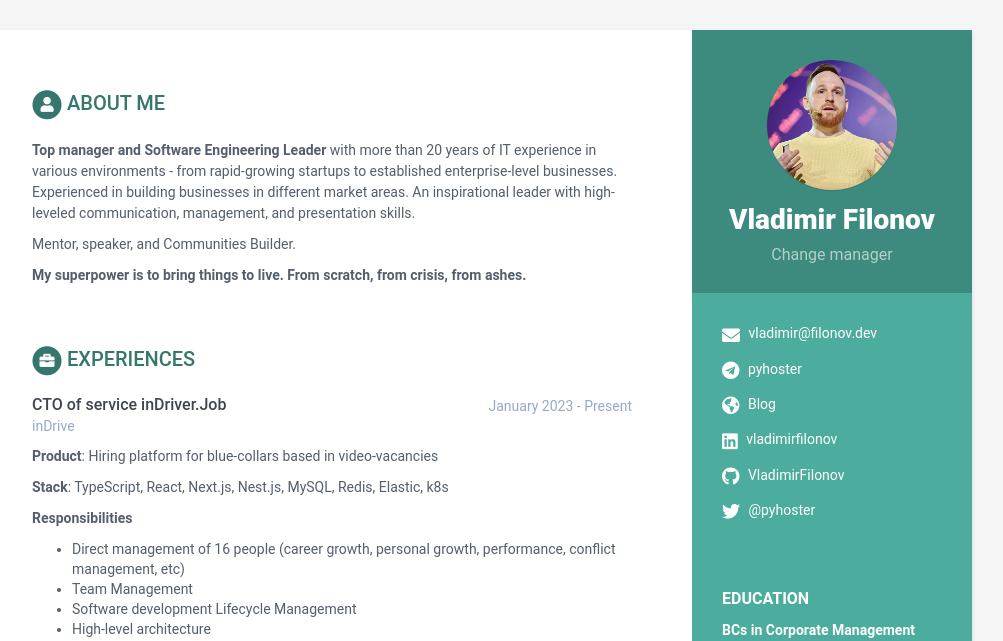
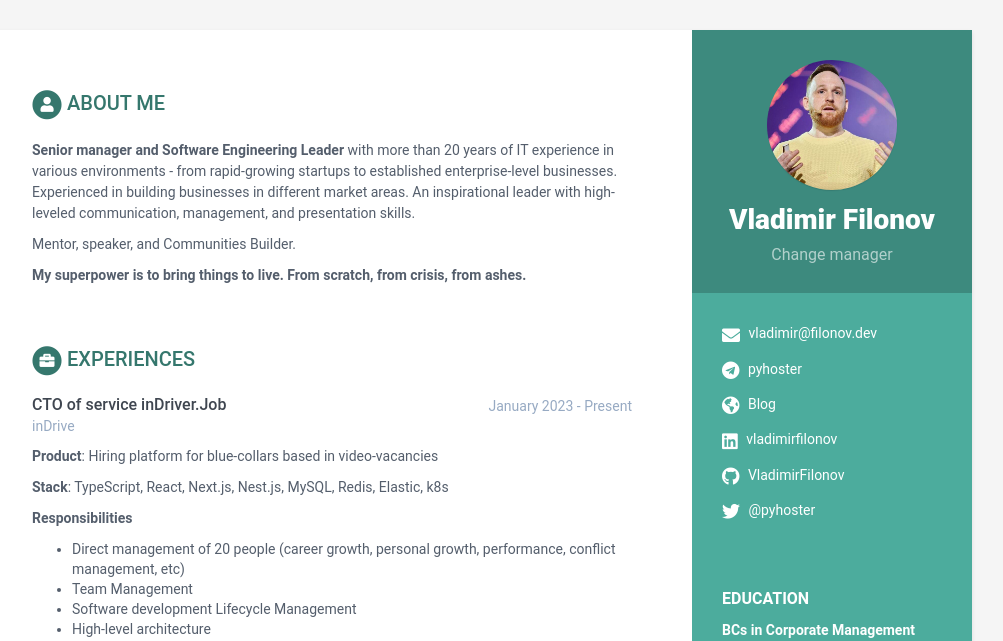
Before and after one commit to VladimirFilonov/vladimirfilonov.github.io, a Jekyll site: the page built from index.html, in a window 1280 px wide and 900 px high. Shown: the top 641 px of the window, without its empty margins (168-1171 px from the left). Built offline with Jekyll 4.4.1, drawn with Linux system fonts in a browser that asks for light colours.

Commit message:
Rephrase top manager to senior

```diff
--- a/_data/data.yml
+++ b/_data/data.yml
@@ -53,7 +53,7 @@ sidebar:
 career-profile:
     title: About me
     summary: |
-      **Top manager and Software Engineering Leader** with more than 20 years of IT experience in various
+      **Senior manager and Software Engineering Leader** with more than 20 years of IT experience in various
       environments - from rapid-growing startups to established enterprise-level businesses. Experienced
       in building businesses in different market areas. An inspirational leader with high-leveled communication,
       management, and presentation skills.
@@ -82,7 +82,7 @@ experiences:
         **Stack**: TypeScript, React, Next.js, Nest.js, MySQL, Redis, Elastic, k8s
 
         **Responsibilities**
-        - Direct management of 16 people (career growth, personal growth, performance, conflict management, etc)
+        - Direct management of 20 people (career growth, personal growth, performance, conflict management, etc)
         - Team Management
         - Software development Lifecycle Management
         - High-level architecture
```
